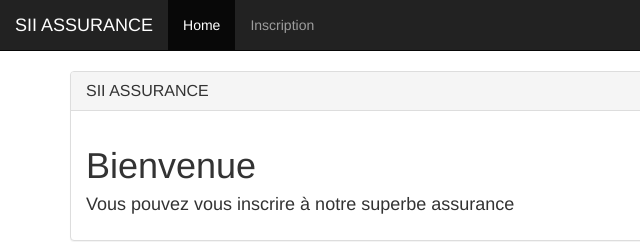
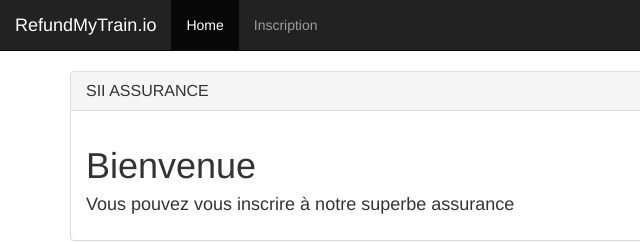
Before and after one commit to perriea/SCC-SII-Assurance, a website: page public/index.html in a window 1280 px wide. Shown: the full height of the page, 0-640 px from the left. Drawn offline with nearby package versions, Linux system fonts and the light colour scheme; no server answers.

Commit message:
Change name of site

```diff
--- a/public/index.html
+++ b/public/index.html
@@ -21,7 +21,7 @@
                 <span class="icon-bar"></span>
                 <span class="icon-bar"></span>
             </button>
-            <a class="navbar-brand" href="#">SII ASSURANCE</a>
+            <a class="navbar-brand" href="#">RefundMyTrain.io</a>
         </div>
 
         <!-- Collect the nav links, forms, and other content for toggling -->
```
Also changed, not shown: public/login.html (+1 -1 lines), public/profile.html (+1 -1 lines), public/register.html (+1 -1 lines), public/test.html (+1 -1 lines), public/train.html (+1 -1 lines).
